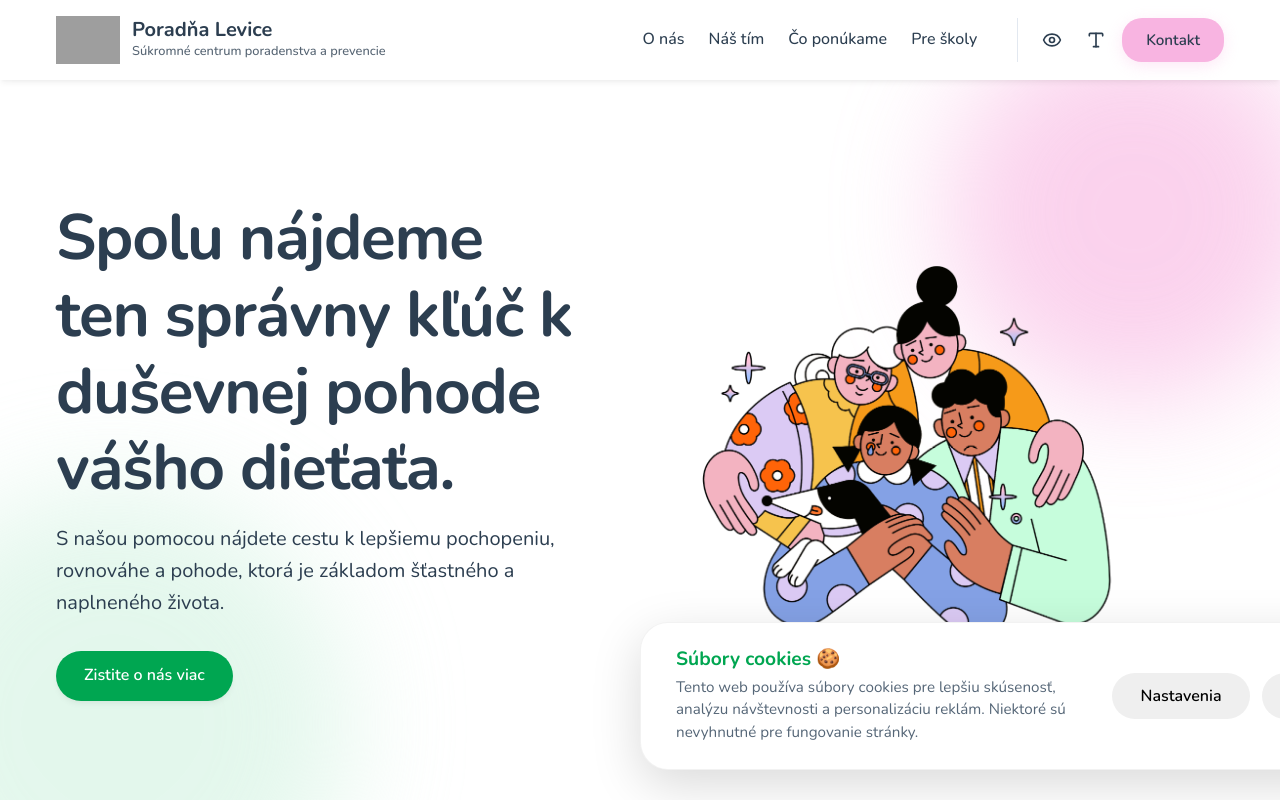
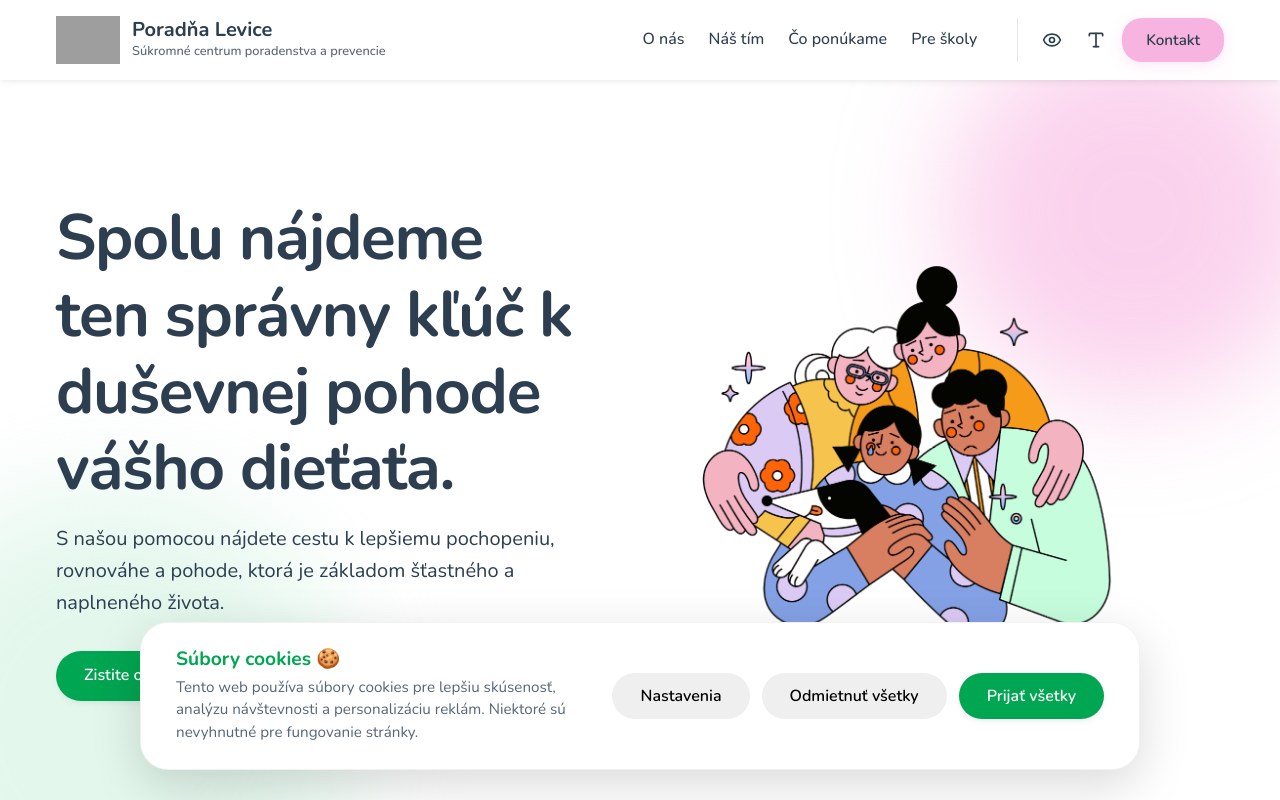
Before and after one commit to matus-ppc/scpp_levice, a React (Vite) app: page / in a window 1280 px wide. Shown: the top 800 px of the page. Built offline with nearby package versions, Linux system fonts and the light colour scheme; grey boxes are pictures that could not be loaded.

Commit message:
Fix centrovania cookies lišty pomocou wrapperu

```diff
--- a/src/components/CookieConsent.css
+++ b/src/components/CookieConsent.css
@@ -1,17 +1,24 @@
-.cookie-consent-bar.modern-light {
+.cookie-consent-wrapper {
   position: fixed;
   bottom: 30px;
-  left: 50%;
-  transform: translateX(-50%);
-  width: 90%;
+  left: 0;
+  right: 0;
+  display: flex;
+  justify-content: center;
+  z-index: 9999;
+  pointer-events: none; /* Let clicks pass through the wrapper area */
+}
+
+.cookie-consent-bar.modern-light {
+  width: 95%;
   max-width: 1000px;
   background-color: #ffffff;
   color: #2c3e50;
   padding: 25px 35px;
   border-radius: 28px;
   box-shadow: 0 15px 50px rgba(0, 0, 0, 0.15);
-  z-index: 9999;
   border: 1px solid rgba(0, 0, 0, 0.05);
+  pointer-events: auto; /* Re-enable clicks for the bar itself */
 }
 
 .cookie-content {
@@ -208,9 +215,12 @@ input:checked + .slider:before {
 }
 
 @media (max-width: 640px) {
+  .cookie-consent-wrapper {
+    bottom: 20px;
+  }
+
   .cookie-consent-bar.modern-light {
     padding: 20px;
-    bottom: 20px;
   }
 
   .cookie-actions {
--- a/src/components/CookieConsent.jsx
+++ b/src/components/CookieConsent.jsx
@@ -26,16 +26,14 @@ const CookieConsent = () => {
   }, []);
 
   const applyConsent = (prefs) => {
-    // This is where you would activate/deactivate scripts
-    console.log('Applying cookie preferences:', prefs);
+    // SEM VLOŽTE SVOJE SKRIPTY (Google Analytics, Pixely atď.)
+    console.log('Uplatňujem predvoľby cookies:', prefs);
 
     if (prefs.analytics) {
-      // Example: Load Google Analytics
-      // loadGoogleAnalytics('YOUR_GA_ID_HERE');
-    }
-
-    if (prefs.marketing) {
-      // Example: Load Marketing Pixels
+      // PRÍKLAD: Aktivácia Google Analytics
+      // if (typeof window.gtag === 'function') {
+      //   window.gtag('consent', 'update', { 'analytics_storage': 'granted' });
+      // }
     }
   };
 
@@ -73,11 +71,13 @@ const CookieConsent = () => {
     <>
       <AnimatePresence>
         {isVisible && !showSettings && (
+          <div className="cookie-consent-wrapper">
             <motion.div
               className="cookie-consent-bar modern-light"
               initial={{ y: 100, opacity: 0 }}
               animate={{ y: 0, opacity: 1 }}
               exit={{ y: 100, opacity: 0 }}
+              transition={{ duration: 0.4, ease: "easeOut" }}
             >
               <div className="cookie-content">
                 <div className="cookie-text">
@@ -100,6 +100,7 @@ const CookieConsent = () => {
                 </div>
               </div>
             </motion.div>
+          </div>
         )}
       </AnimatePresence>
 
```
Lines whose indentation alone changed are shown as unchanged.
